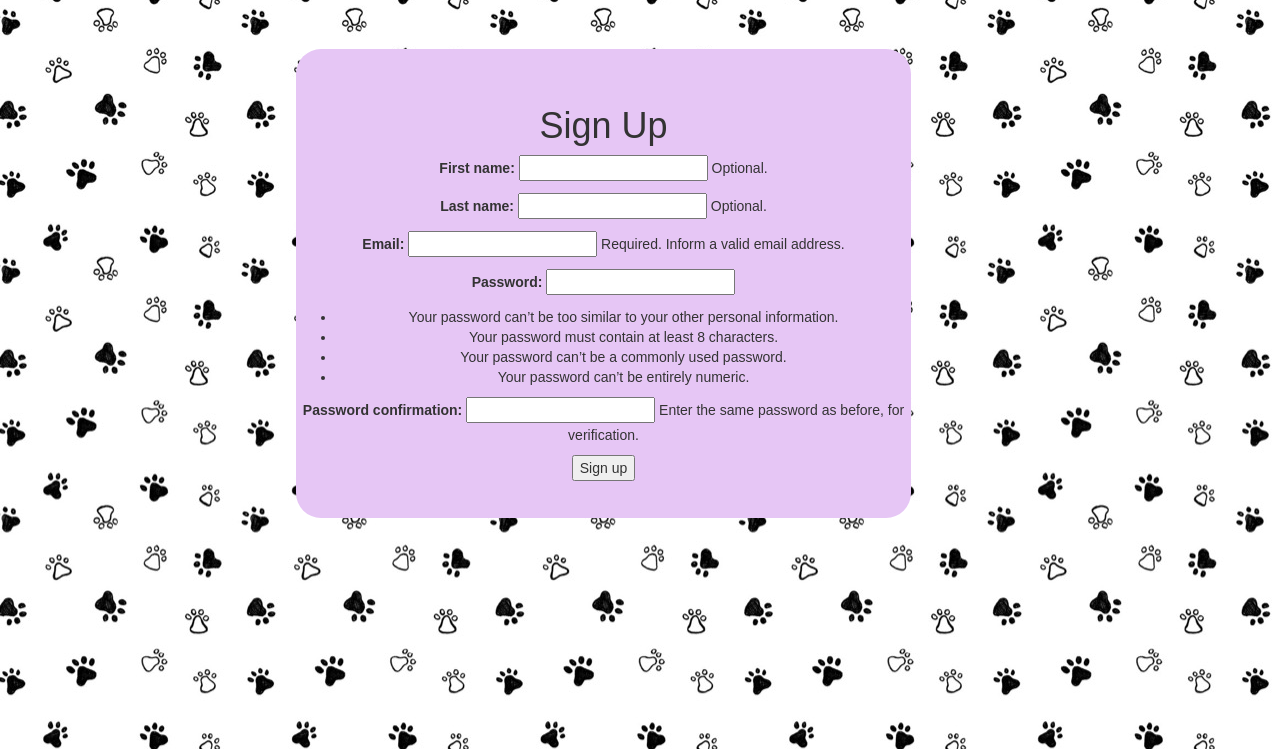
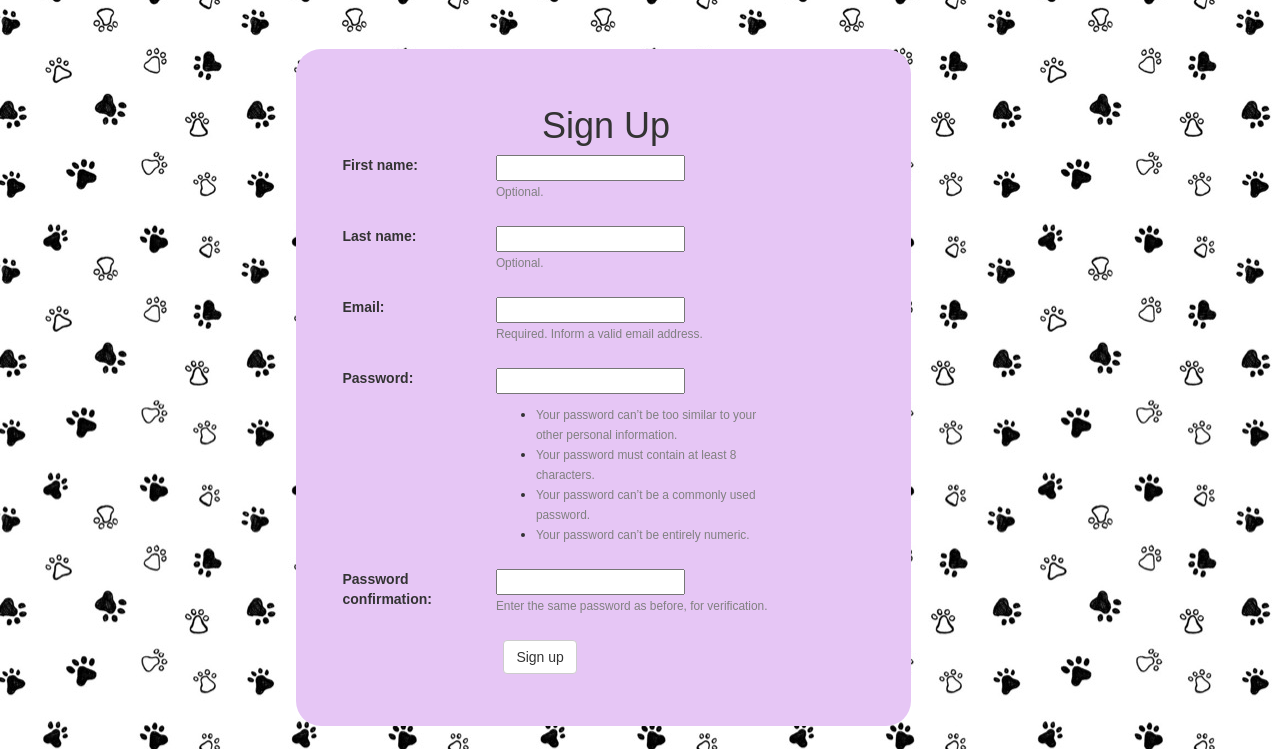
Before and after one commit to calvinmclean/CSC346Project2, a Django app: page /sign_up/ in a window 1280 px wide. Shown: the part 51-800 px from the top of the page. Run offline with Django 3.2, Linux system fonts and the light colour scheme; some libraries are stand-ins or nearby versions.

Commit message:
Styled login and signup pages

```diff
--- a/corgi_store/static/style.css
+++ b/corgi_store/static/style.css
@@ -230,7 +230,7 @@ img
 	padding-bottom: 3%;
 	margin-left: 20%;
 	width: 50%;
+	border-radius: 25px;
 	float: left;
-	border-radius: 25px;
-	text-align: center;
+
 }
--- a/corgi_store/templates/sign_up.html
+++ b/corgi_store/templates/sign_up.html
@@ -4,10 +4,34 @@
 <div id="page" class="page">
 	<div class="home">
 		<div class="sign-up-box">
-      		<h1>Sign Up</h1>
-      		<form method="post" class="form-horizontal">
-			{{ form.as_p }}
-			<button type="submit">Sign up</button>
+      		<h1 style="margin-left:40%">Sign Up</h1>
+      		<form method="post" class="form-horizontal" style="margin-left:10%;">
+				{% csrf_token %}
+			    {% for field in form %}
+			      <div class="form-group">
+			      <div class="row">
+			      	<div class= "col-sm-3">
+
+			        {{ field.label_tag }}
+			        </div>
+			        <div class="col-sm-6">
+			        {{ field }}
+
+			        {% if field.help_text %}
+			          <p><small style="color: grey;">{{ field.help_text }}</small></p>
+			        {% endif %}
+			        {% for error in field.errors %}
+			          <p style="color: red">{{ error }}</p>
+			        {% endfor %}
+		</div>
+			 	</div>
+			    </div>
+			    {% endfor %}
+			    <div class="form-group">
+			    	<div class="col-sm-offset-3 col-sm-2">
+			    	<button type="submit" class="btn btn-default">Sign up</button>
+			    	</div>
+			    </div>
      		</form>
 		</div>
 	</div>
```
Also changed, not shown: corgi_store/templates/registration/login.html (+11 -4 lines), db.sqlite3.
